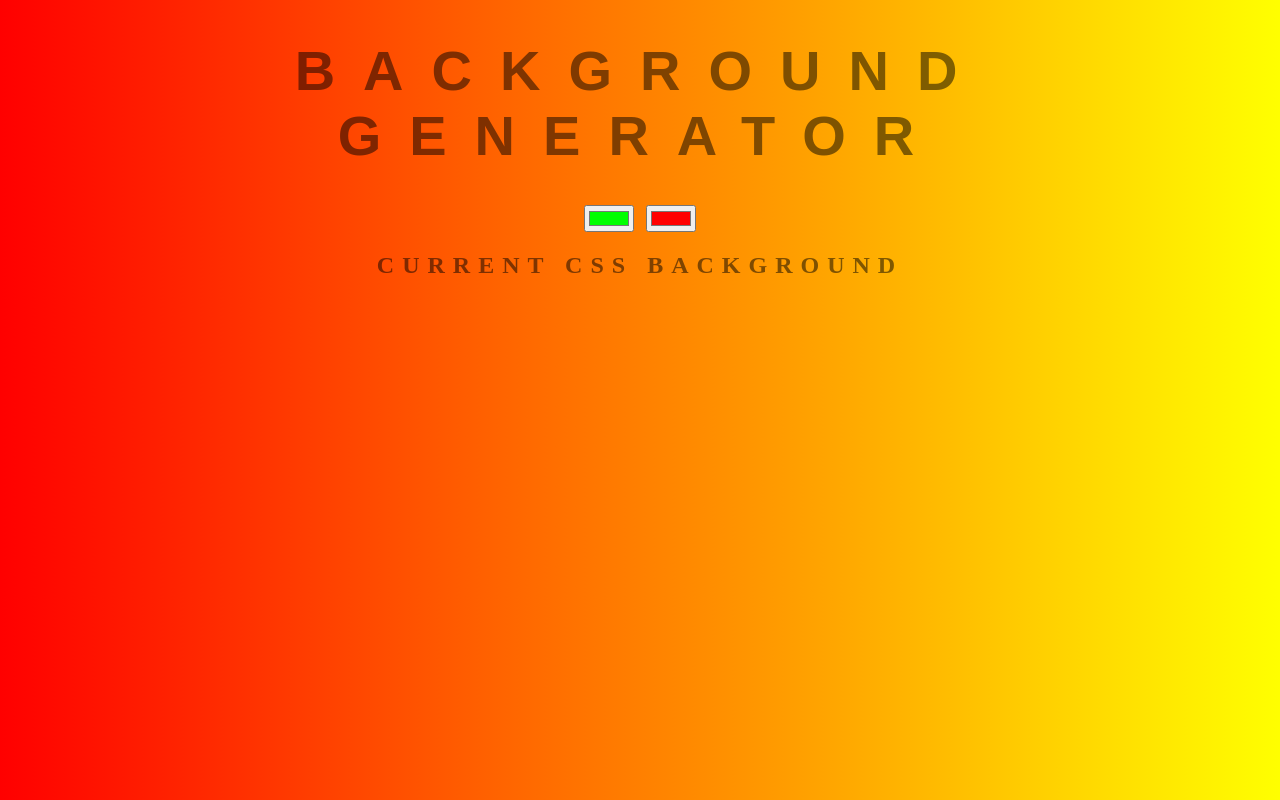
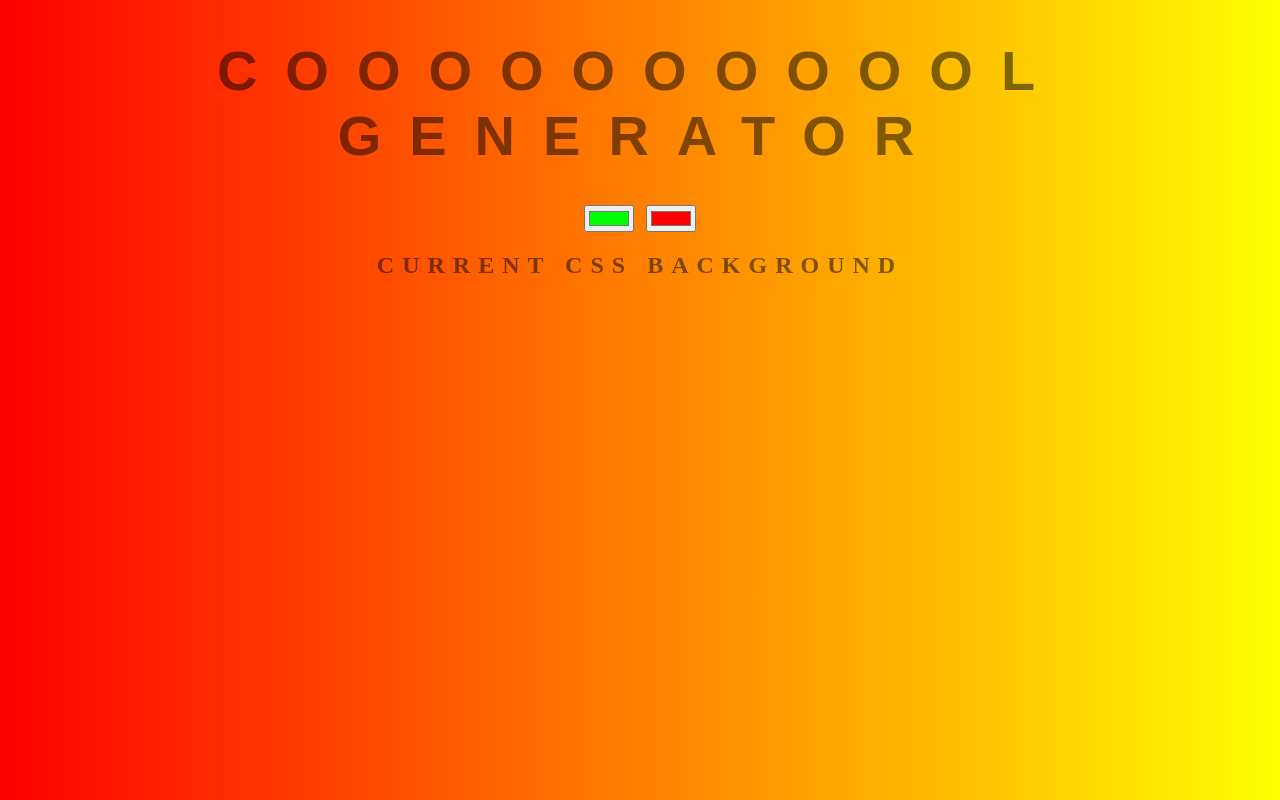
Before and after one commit to Rob-Colon/background-generator, a plain HTML site: page index.html in a window 1280 px wide. Drawn offline with Linux system fonts and the light colour scheme.

Commit message:
change to heading

```diff
--- a/index.html
+++ b/index.html
@@ -5,7 +5,7 @@
 	<link rel="stylesheet" type="text/css" href="style.css">
 </head>
 <body id=gradient>
-	<h1>Background Generator</h1>
+	<h1>COOOOOOOOOOL Generator</h1>
 	<input class="color1" type="color" name="color1" value="#00ff00">
 	<input class="color2" type="color" name="color2" value="#ff0000">
 	<h2>Current CSS Background</h2>
```
